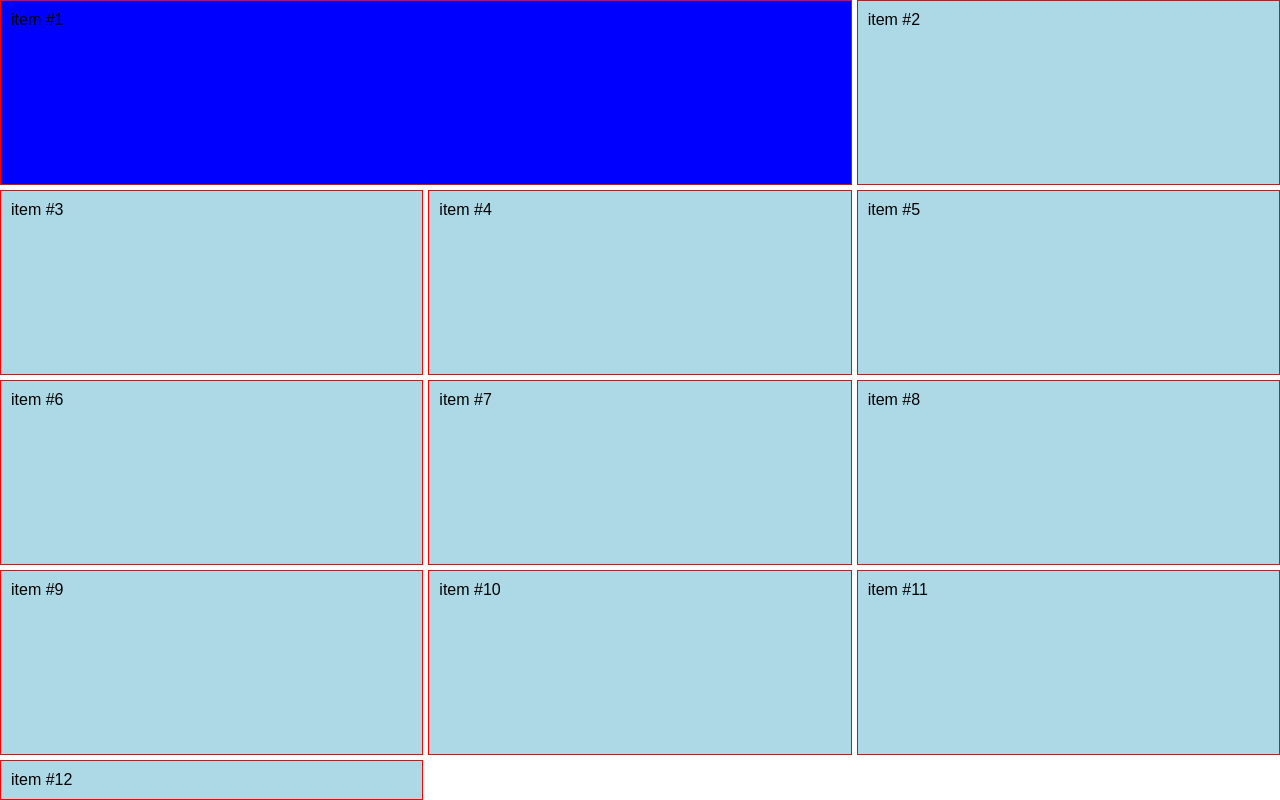
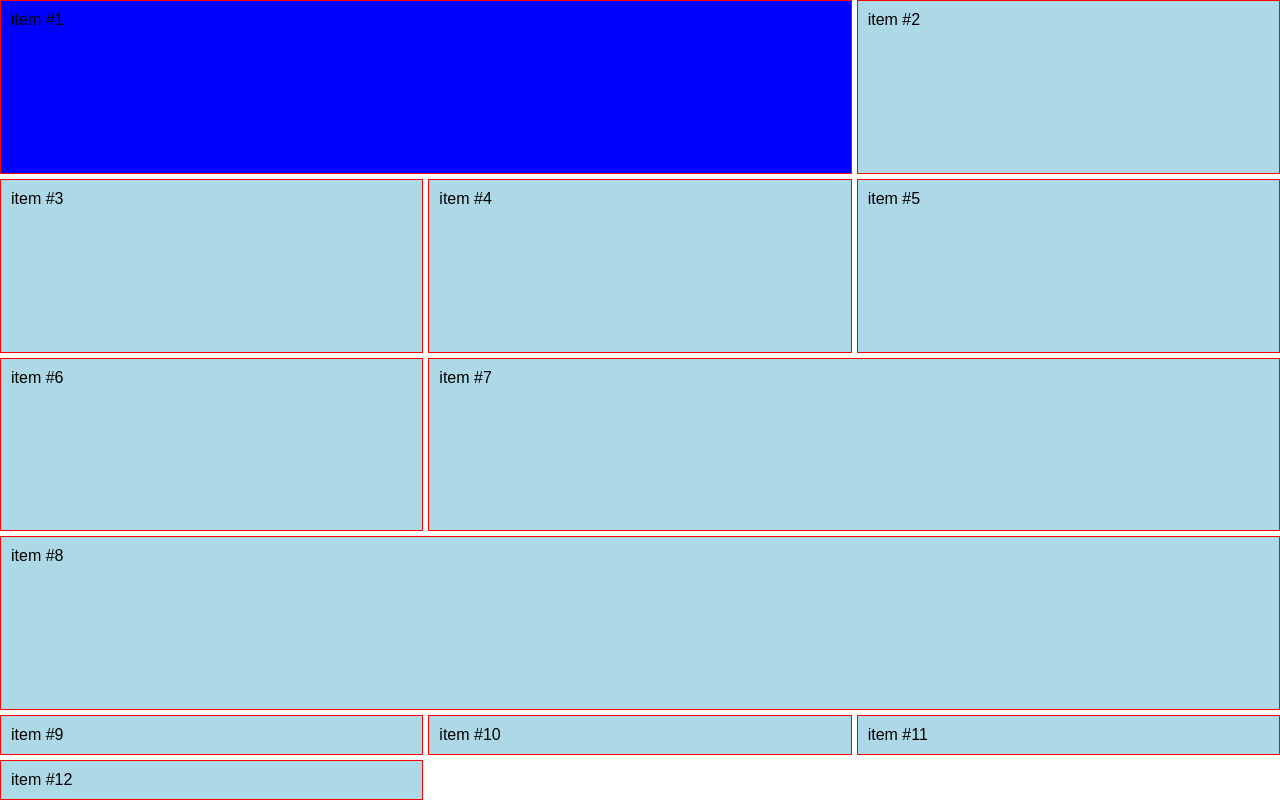
Before and after one commit to JacksonGonzalez/CSS-Grid-Layout, a plain HTML site: page column-size/index.html in a window 1280 px wide. Drawn offline with Linux system fonts and the light colour scheme.

Commit message:
Se termina la clase de Tamaño de columnas

```diff
--- a/column-size/index.html
+++ b/column-size/index.html
@@ -32,6 +32,16 @@
             grid-column-end: 3;
         }
 
+        .item:nth-of-type(7){
+            grid-column: 2 / 4;
+        }
+
+        .item:nth-of-type(8){
+            grid-column: 1 / -1;  /*con span define el nume de espacios ej: span 2*/
+            /*Se coloca el -1 cuando se quiere tomar todo el anocho y no se sabe donde termina*/
+        }
+
+
     </style>
 </head>
 <body>
```
